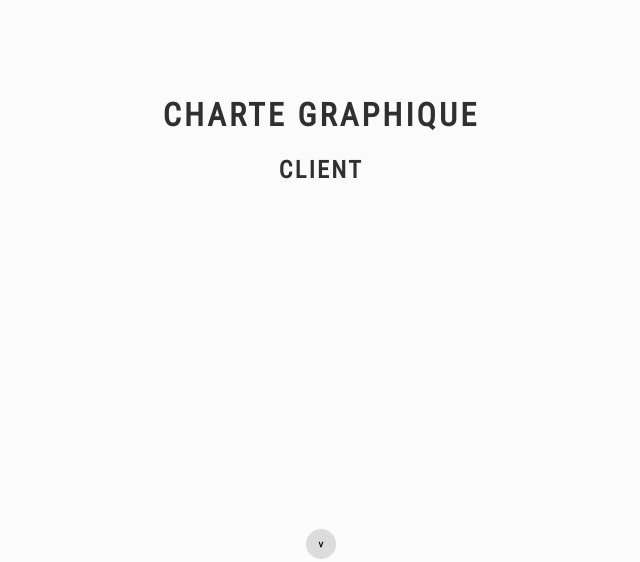
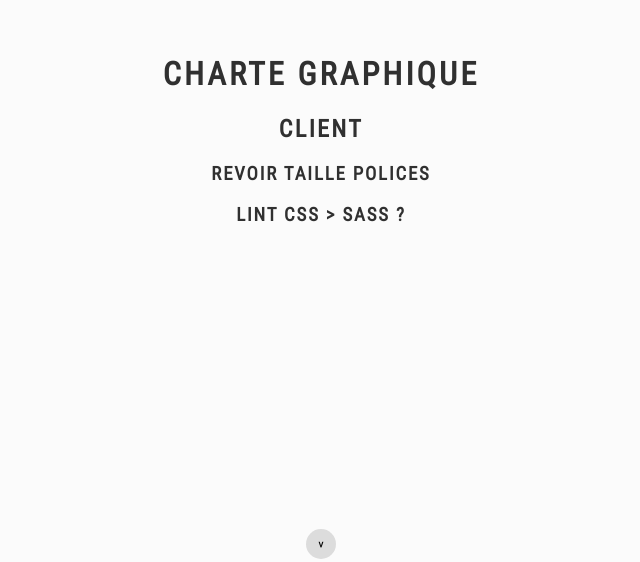
Before and after one commit to youpiwaza/charte-graphique, a website: page src/index.html in a window 1280 px wide. Shown: the part 241-803 px from the top of the page, without its empty margins (319-959 px from the left). Drawn offline with Linux system fonts and the light colour scheme; animation ran at ten frames a second; files whose address does not match are found by name.

Commit message:
✅MOD: TODOs

```diff
--- a/src/index.html
+++ b/src/index.html
@@ -41,6 +41,8 @@
     <div class="content">
       <h1>Charte graphique</h1>
       <h2>CLIENT</h2>
+      <h3>Revoir taille polices</h3>
+      <h3>Lint css > sass ?</h3>
     </div>
   </section>
 
```
Also changed, not shown: dist/index.html.
